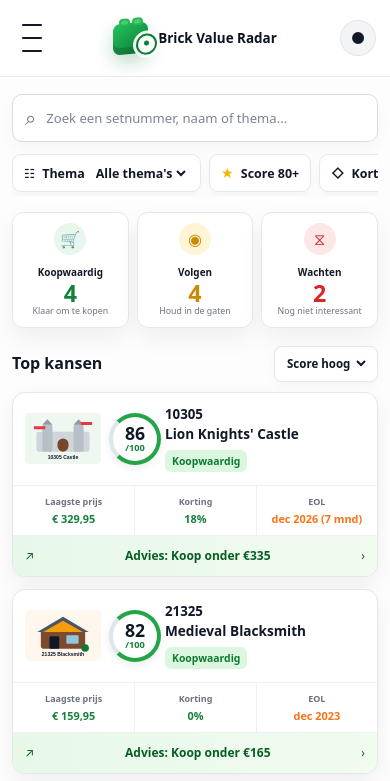
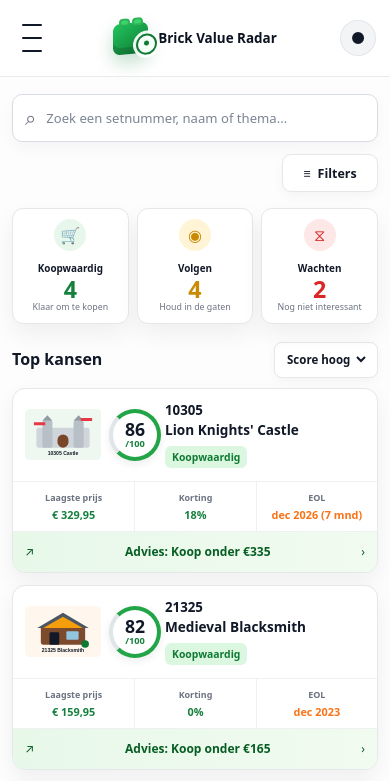
Before and after one commit to EJB2026/brick-value-radar, a React (Vite) app: page / in a window 390 px wide. Shown: the top 781 px of the page. Built offline with nearby package versions, Linux system fonts and the light colour scheme.

Commit message:
Start mobile filters collapsed

```diff
--- a/src/components/InvestmentRadarPage/InvestmentRadarPage.tsx
+++ b/src/components/InvestmentRadarPage/InvestmentRadarPage.tsx
@@ -21,6 +21,7 @@
 
 export function InvestmentRadarPage() {
   const [searchTerm, setSearchTerm] = useState("");
+  const [filtersOpen, setFiltersOpen] = useState(false);
   const [activeFilters, setActiveFilters] = useState<ActiveFilters>({
     theme: "all",
     score80: false,
@@ -102,6 +103,8 @@
           onSearchChange={setSearchTerm}
           activeFilters={activeFilters}
           onToggleFilter={toggleFilter}
+          filtersOpen={filtersOpen}
+          onToggleFiltersOpen={() => setFiltersOpen((current) => !current)}
           themeOptions={themeOptions}
           onThemeChange={setThemeFilter}
           sortOption={sortOption}
--- a/src/components/SearchAndFilters/SearchAndFilters.css
+++ b/src/components/SearchAndFilters/SearchAndFilters.css
@@ -34,6 +34,10 @@
 
 .search-box input::placeholder {
   color: #7b8494;
+}
+
+.filter-toolbar {
+  display: none;
 }
 
 .filter-row {
@@ -112,18 +116,27 @@
     font-size: 0.82rem;
   }
 
-  .filter-row {
-    overflow-x: auto;
-    gap: 8px;
-    padding-bottom: 4px;
-    scrollbar-width: none;
+  .filter-toolbar {
+    display: flex;
+    justify-content: flex-end;
   }
 
-  .filter-row::-webkit-scrollbar {
+  .filter-row {
+    display: grid;
+    gap: 8px;
+    padding-top: 2px;
+  }
+
+  .filter-row.collapsed {
     display: none;
   }
 
+  .filter-row.open {
+    display: grid;
+  }
+
   .filter-chip {
+    width: 100%;
     min-height: 38px;
     gap: 7px;
     padding: 0 11px;
@@ -132,10 +145,12 @@
   }
 
   .theme-select-chip select {
-    max-width: 112px;
+    max-width: none;
+    width: 100%;
   }
 
   .filters-button {
-    margin-left: 0;
+    width: auto;
+    min-width: 96px;
   }
 }
--- a/src/components/SearchAndFilters/SearchAndFilters.tsx
+++ b/src/components/SearchAndFilters/SearchAndFilters.tsx
@@ -16,6 +16,8 @@
   onSearchChange: (value: string) => void;
   activeFilters: ActiveFilters;
   onToggleFilter: (filter: ToggleFilter) => void;
+  filtersOpen: boolean;
+  onToggleFiltersOpen: () => void;
   themeOptions: LegoThemeOption[];
   onThemeChange: (value: string) => void;
   sortOption: SortOption;
@@ -27,6 +29,8 @@
   onSearchChange,
   activeFilters,
   onToggleFilter,
+  filtersOpen,
+  onToggleFiltersOpen,
   themeOptions,
   onThemeChange,
 }: SearchAndFiltersProps) {
@@ -43,7 +47,21 @@
         />
       </label>
 
-      <div className="filter-row" aria-label="Filters">
+      <div className="filter-toolbar">
+        <button
+          className="filter-chip filters-button"
+          type="button"
+          onClick={onToggleFiltersOpen}
+          aria-expanded={filtersOpen}
+          aria-controls="mobile-filters-panel"
+          aria-label={filtersOpen ? "Filters verbergen" : "Filters tonen"}
+        >
+          <span aria-hidden="true">≡</span>
+          Filters
+        </button>
+      </div>
+
+      <div className={`filter-row ${filtersOpen ? "open" : "collapsed"}`} id="mobile-filters-panel" aria-label="Filters">
         <label className={`filter-chip theme-select-chip ${activeFilters.theme !== "all" ? "active" : ""}`}>
           <span aria-hidden="true">☷</span>
           <span>Thema</span>
@@ -88,10 +106,6 @@
           <span aria-hidden="true">◷</span>
           EOL &lt; 12 mnd
         </button>
-        <button className="filter-chip filters-button" type="button" aria-label="Meer filters">
-          <span aria-hidden="true">≡</span>
-          Filters
-        </button>
       </div>
     </section>
   );
```
